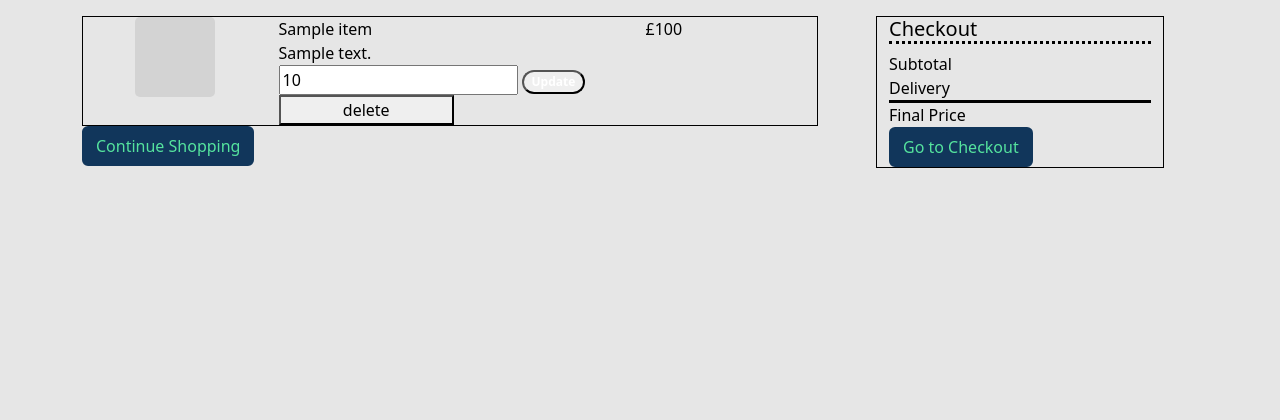
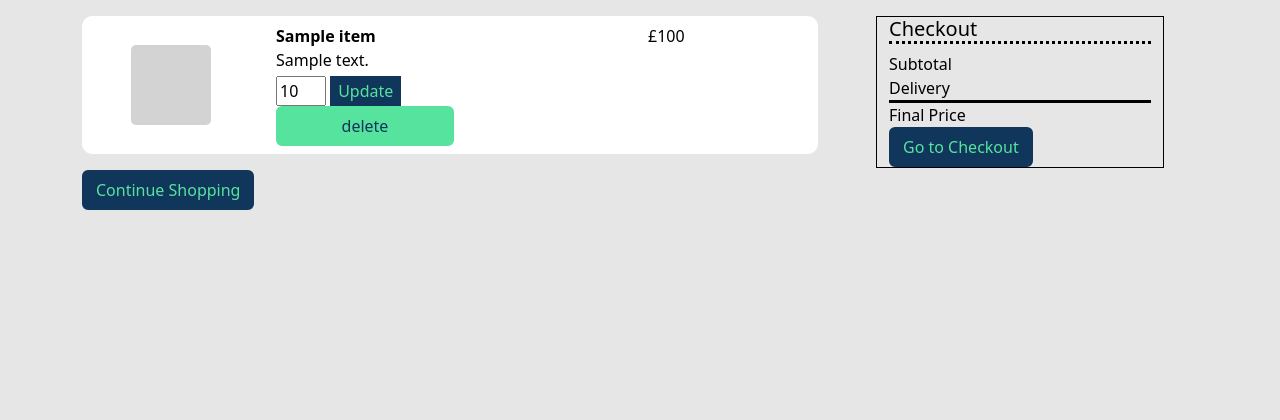
Before and after one commit to georeeve/group13-frontend, a Flask app: template templates/basket.html in a window 1280 px wide. Shown: the part 125-545 px from the top of the page. Run offline with Flask 2, Linux system fonts and the light colour scheme; the template is opened without the code that fills it: most values are stand-ins (such as "Sample title", 1, 10 or a date in 2020).

Commit message:
added card styling

```diff
--- a/static/basket.css
+++ b/static/basket.css
@@ -5,13 +5,27 @@
 .basket__body {
   margin-top: 1rem;
 }
-.product_image {
+
+.basket__product_card {
+  margin-bottom: 1rem;
+  background-color: var(--white);
+  border-radius: 10px;
+}
+.basket__product_image {
   margin: 0 auto;
   align-self: center;
   background-color: lightgrey;
   width: 80px;
   height: 80px;
   border-radius: 5px;
+}
+
+.basket__product_title {
+  font-weight: 600;
+}
+
+.basket__product_quantity {
+  max-width: 50px;
 }
 
 .total__title {
--- a/static/style.css
+++ b/static/style.css
@@ -79,12 +79,24 @@ h1 {
   background-color: var(--colour-primary);
   border: 2px solid var(--colour-primary);
 }
+.btn__secondary {
+  color: var(--colour-primary);
+  background-color: var(--colour-highlight);
+  border: 2px solid var(--colour-highlight);
+}
 
 .btn__main:hover,
 .btn__main:focus {
-  border: 2px solid var(--colour-primary);
   color: var(--colour-primary);
   background-color: var(--colour-highlight);
+  border: 2px solid var(--colour-primary);
+}
+
+.btn__secondary:hover,
+.btn__secondary:focus {
+  color: var(--colour-highlight);
+  background-color: var(--colour-primary);
+  border: 2px solid var(--colour-primary);
 }
 
 .btn a {
--- a/templates/components/basket-items.html
+++ b/templates/components/basket-items.html
@@ -1,26 +1,33 @@
 {% for item in items %}
-<div class="container test">
+<div class="container p-2 basket__product_card">
   <div class="row">
-    <div class="col-3">
-      <div class="product_image"></div>
+    <div class="col-3 d-flex">
+      <div class="basket__product_image"></div>
     </div>
     <div class="col-9">
       <div class="row">
-        <div class="col-md-8">{{item.name}}</div>
+        <div class="col-md-8 basket__product_title">{{item.name}}</div>
         <div class="col-md-4">£{{item.price * item.selected_quantity}}</div>
       </div>
-      <div class="row">
+      <div class="row mb-1">
         <div class="col">{{item.description}}</div>
       </div>
       <div class="row">
         <div class="col-md-8">
           <form id="item-{{ item.id }}" class="update-item">
-            <input type="number" name="quantity" id="quantity" min="0" value="{{ item.selected_quantity }}" />
-            <button class="badge rounded-pill" aria-label="update item">Update</button>
+            <input
+              type="number"
+              name="quantity"
+              class="basket__product_quantity"
+              id="quantity"
+              min="0"
+              value="{{ item.selected_quantity }}"
+            />
+            <button class="btn__main" aria-label="update item">Update</button>
           </form>
         </div>
         <form id="item-{{ item.id }}" class="delete-item">
-            <button class="col-md-4">delete</button>
+          <button class="col-md-4 btn btn__secondary">delete</button>
         </form>
       </div>
     </div>
```
